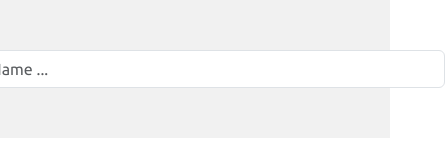
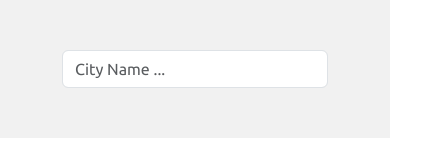
Before and after one commit to patilswt/weather-forecast, a React (Create React App) app: page / in a window 390 px wide. Shown: the top 160 px of the page, 445 px wide, since content can reach past the window. Built offline with nearby package versions, Linux system fonts and the light colour scheme.

Commit message:
commit change secure 3

```diff
--- a/src/App.js
+++ b/src/App.js
@@ -42,7 +42,7 @@ const App = () => {
         }
 
     } catch (error) {
-      console.log(error);
+     // console.log(error);
     }
 
 
@@ -97,12 +97,12 @@ const App = () => {
 
 
       {resCloud.map((val) => {
-
+       var day = new Date(val.dt*1000);
         return (
           <>
           <div className="column tempcol" key={val.id} style={{marginTop:"15px"}}>
-            <h6 className="componentCenter" style={{fontWeight: "bold"}}>{val.dt}</h6>
-            <h6 className="componentCenter">{val.dt}</h6>
+            <h6 className="componentCenter" style={{fontWeight: "bold"}}>{day.toLocaleDateString('en-us', {weekday:'long'})}</h6>
+            <h6 className="componentCenter">{day.toLocaleDateString('en-us', {day: 'numeric', month: 'short'})}</h6>
             <div className="componentCenter">
               <FontAwesomeIcon icon={faCloudSunRain} size="4x" className="highlight"/>
             </div>
--- a/src/index.css
+++ b/src/index.css
@@ -99,4 +99,10 @@ body {
   input[type=text], select {
   width:100%;
   }
+
+  .search-section .search-input {
+    width:100%;
+    min-width: unset;
+    margin:0;
+  }
 }
```
